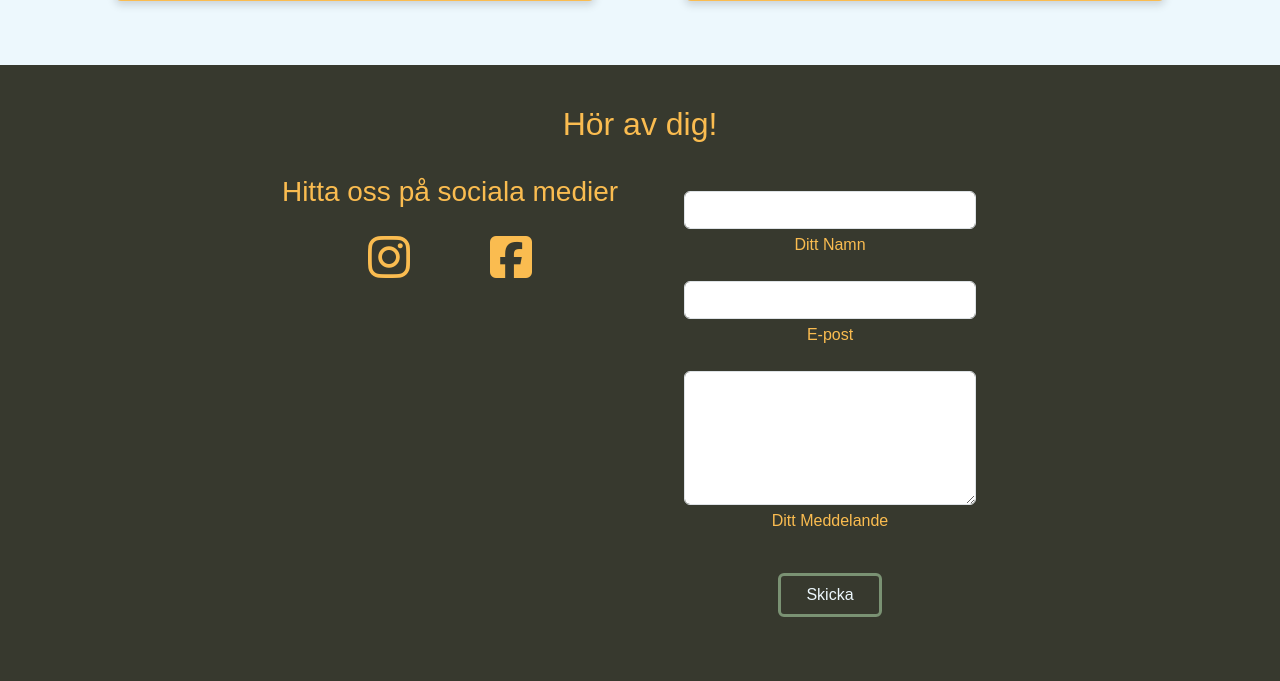
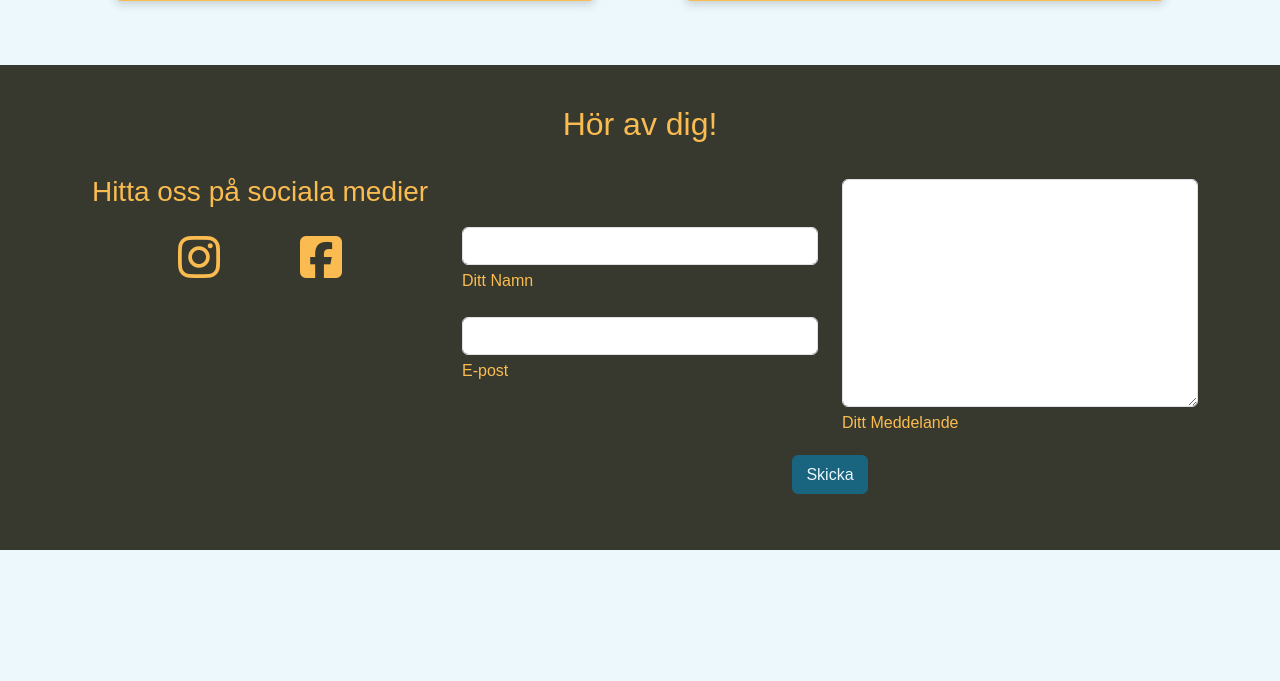
Before and after one commit to Jere-The-Hutt/massgrosorna-ecommerce, a Django app: page / in a window 1280 px wide. Shown: the part 762-1443 px from the top of the page. After the commit the page ends 1312 px from the top, so only its background shows below. Run offline with Django 5.2, Linux system fonts and the light colour scheme; some libraries are stand-ins or nearby versions; some web fonts are replaced.

Commit message:
Update footer layout and style

```diff
--- a/assets/css/style.css
+++ b/assets/css/style.css
@@ -39,21 +39,15 @@ h1, h2, h3 {
     background-color: var(--secondary-color);
     color: var(--secondary-color-light);
     padding-bottom: 5px;
-}
 
-.custom-button-filled:hover {
-    border: 2px solid var(--primary-color-light);
-    background-color: var(--primary-color-light);
-    color: var(--secondary-color-light);
-}
-
-.custom-button-filled:hover,
-.custom-button-filled:focus,
-.custom-button-filled:active {
-    border: 2px solid var(--primary-color-light) !important;
-    background-color: var(--primary-color-light) !important;
-    color: var(--secondary-color-light) !important;
-    box-shadow: none !important;
+    &:hover,
+    &:focus,
+    &:active {
+        border: 2px solid var(--primary-color-light) !important;
+        background-color: var(--primary-color-light) !important;
+        color: var(--secondary-color-light) !important;
+        box-shadow: none !important;
+    }
 }
 
 #button-modal .custom-button-filled {
--- a/templates/base.html
+++ b/templates/base.html
@@ -75,7 +75,6 @@
         {% endblock %}
     </main>
     <!-- Footer / contact section -->
-    <!-- mt-auto added to push footer to the bottom of the page -->
     <footer id="contact" class="mt-auto">
         <div class="container section">
             <div class="row">
@@ -84,42 +83,52 @@
                 </div>
             </div>
             <div class="row justify-content-center">
-                <!-- Social Media Links (Bottom on small screens) -->
+                <!-- Social Media Links -->
                 <div class="col-12 col-md-4 text-center text-md-start mb-4 order-last order-md-first">
                     <h3 class="sub-heading-color text-center">Hitta oss på sociala medier</h3>
                     <div class="social-links my-4">
-                        <a href="https://www.instagram.com" target="_blank"
-                            aria-label="Visit our Instagram page (opens in a new tab)" rel="noopener">
+                        <a href="https://www.instagram.com" target="_blank" aria-label="Visit our Instagram page"
+                            rel="noopener">
                             <i class="fa-brands fa-instagram"></i>
                         </a>
-                        <a href="https://www.facebook.com" target="_blank"
-                            aria-label="Visit our Facebook page (opens in a new tab)" rel="noopener">
+                        <a href="https://www.facebook.com" target="_blank" aria-label="Visit our Facebook page"
+                            rel="noopener">
                             <i class="fa-brands fa-square-facebook"></i>
                         </a>
                     </div>
                 </div>
-                <!-- Name & Email Fields (Top on small screens) -->
-                <div class="col-12 col-md-4 text-center mt-3">
+
+                <!-- Contact Form -->
+                <div class="col-12 col-md-8 mt-1">
                     <form action="{% url 'footer_contact' %}" method="POST">
                         {% csrf_token %}
                         <div class="row justify-content-center">
-                            <div class="col-10 col-md-10 mb-3">
+                            <!-- Left column: name + email -->
+                            <div class="col-12 col-md-6 mt-lg-5 mt-md-5">
+                                <div class="mb-3">
                                     <input class="form-control" id="name" name="name" type="text" required>
                                     <label class="form-label sub-heading-color mt-1" for="name">Ditt Namn</label>
                                 </div>
-                            <div class="col-10 col-md-10 mb-3">
+                                <div class="mb-3">
                                     <input class="form-control" id="email-footer" name="email" type="email" required>
                                     <label class="form-label sub-heading-color mt-1" for="email-footer">E-post</label>
                                 </div>
-                            <div class="col-10 col-md-10 mb-2">
-                                <textarea class="form-control" id="message-footer" name="message" rows="5"
+                            </div>
+
+                            <!-- Right column: message -->
+                            <div class="col-12 col-md-6">
+                                <div class="mb-3 h-100">
+                                    <textarea class="form-control h-100" id="message-footer" name="message" rows="5"
                                         required></textarea>
                                     <label class="form-label sub-heading-color mt-1" for="message-footer">Ditt
                                         Meddelande</label>
                                 </div>
+                            </div>
+                        </div>
+
+                        <!-- Submit button -->
                         <div id="button-contact" class="text-center justify-content-center">
-                                <button type="submit" class="btn custom-button-outline mt-4">Skicka</button>
-                            </div>
+                            <button type="submit" class="btn custom-button-filled mt-5">Skicka</button>
                         </div>
                     </form>
                 </div>
```
Lines whose indentation alone changed are shown as unchanged.
